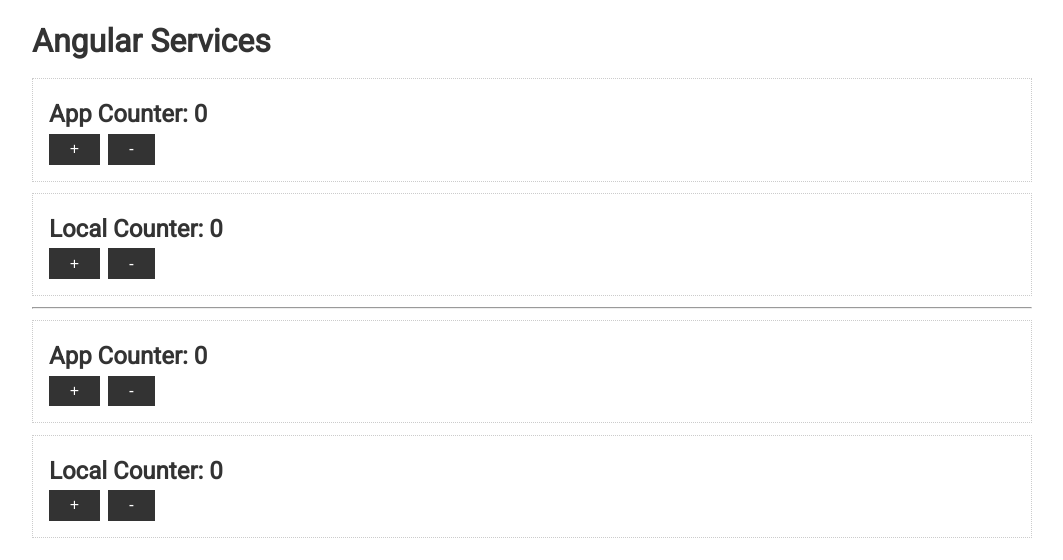
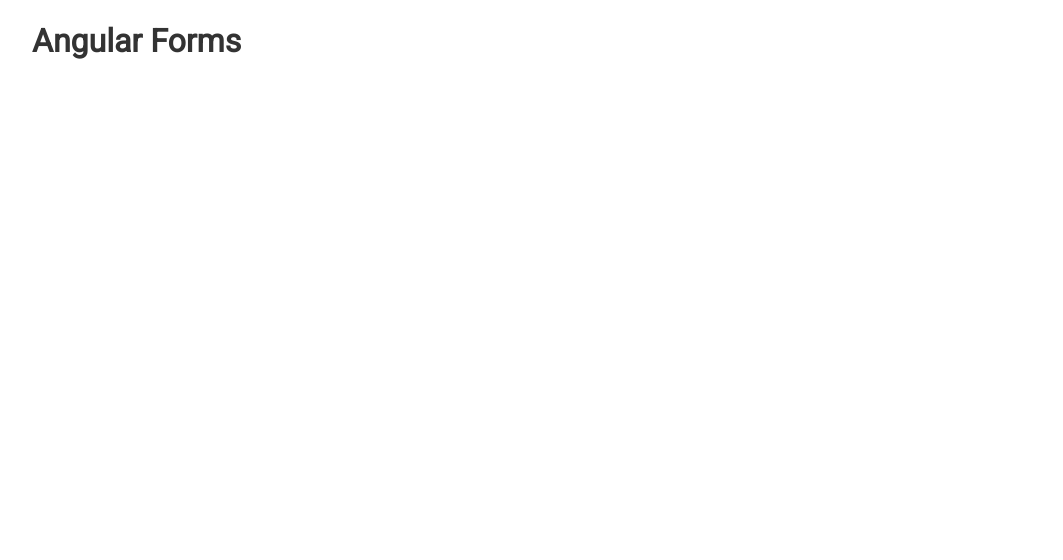
Before and after one commit to kravchyshyn/angular-basics, an Angular app: page / in a window 1280 px wide. Shown: the top 560 px of the page, without its empty margins (108-1171 px from the left). Built offline with nearby package versions, Linux system fonts and the light colour scheme.

Commit message:
[Fix] Create initial state

```diff
--- a/src/app/app.component.html
+++ b/src/app/app.component.html
@@ -1,21 +1,4 @@
 <div class="container">
-    <h1>Angular Services </h1>
+    <h1>Angular Forms </h1>
 
-    <div class="card">
-      <h2>App Counter: {{ appCounterService.counter}}</h2>
-
-        <button class="btn" (click)="appCounterService.inrease()">+</button>
-        <button class="btn" (click)="appCounterService.decrease()"> - </button>
-    </div>
-
-    <div class="card">
-        <h2>Local Counter: {{ localCounterService.counter}}</h2>
-
-        <button class="btn" (click)="localCounterService.inrease()">+</button>
-        <button class="btn" (click)="localCounterService.decrease()"> - </button>
-    </div>
-
-    <hr>
-
-    <app-counter></app-counter>
 </div>
--- a/src/app/app.component.ts
+++ b/src/app/app.component.ts
@@ -1,18 +1,11 @@
 import {Component} from '@angular/core';
-import {AppCounterService} from "./services/app-counter.service";
-import {LocalCounterService} from "./services/local-counter.service";
 
 @Component({
     selector: 'app-root',
     templateUrl: './app.component.html',
     styleUrls: ['./app.component.scss'],
-    providers: [LocalCounterService]
 })
 
 export class AppComponent{
 
-        constructor(
-            private appCounterService: AppCounterService,
-            private localCounterService: LocalCounterService
-        ) {}
 }
--- a/src/app/components/counter/counter.component.html
+++ /dev/null
@@ -1,13 +0,0 @@
-<div class="card">
-    <h2>App Counter: {{ appCounterService.counter}}</h2>
-
-    <button class="btn" (click)="appCounterService.inrease()">+</button>
-    <button class="btn" (click)="appCounterService.decrease()"> - </button>
-</div>
-
-<div class="card">
-    <h2>Local Counter: {{ localCounterService.counter}}</h2>
-
-    <button class="btn" (click)="localCounterService.inrease()">+</button>
-    <button class="btn" (click)="localCounterService.decrease()"> - </button>
-</div>
--- a/src/app/components/counter/counter.component.ts
+++ /dev/null
@@ -1,19 +0,0 @@
-import { Component, OnInit } from '@angular/core';
-import {AppCounterService} from "../../services/app-counter.service";
-import {LocalCounterService} from "../../services/local-counter.service";
-
-@Component({
-  selector: 'app-counter',
-  templateUrl: './counter.component.html',
-  styleUrls: ['./counter.component.scss'],
-  providers: [LocalCounterService]
-})
-export class CounterComponent{
-
-  constructor(
-      private appCounterService: AppCounterService,
-      private localCounterService: LocalCounterService
-  )
-  { }
-
-}
--- a/src/app/services/app-counter.service.ts
+++ /dev/null
@@ -1,16 +0,0 @@
-import {Injectable} from "@angular/core";
-
-@Injectable({
-    providedIn: "root"
-})
-export class AppCounterService {
-    counter = 0
-
-    inrease() {
-        this.counter++
-    }
-
-    decrease() {
-        this.counter--
-    }
-}
--- a/src/app/services/local-counter.service.ts
+++ /dev/null
@@ -1,22 +0,0 @@
-import { Injectable } from '@angular/core';
-import {LogService} from "./log.service";
-
-@Injectable()
-export class LocalCounterService {
-
-  constructor(private logService: LogService){
-
-  }
-
-  counter = 0
-
-  inrease() {
-    this.logService.log('Counter inreased...')
-    this.counter++
-  }
-
-  decrease() {
-    this.logService.log('Counter inreased...')
-    this.counter--
-  }
-}
--- a/src/app/services/log.service.ts
+++ /dev/null
@@ -1,12 +0,0 @@
-import { Injectable } from '@angular/core';
-
-@Injectable({
-  providedIn: 'root'
-})
-export class LogService {
-
-  log(text: string)
-  {
-    console.log(`Log: ${text}!`)
-  }
-}
```
Also changed, not shown: src/app/app.module.ts (+1 -6 lines), src/app/components/counter/counter.component.scss (deleted).
